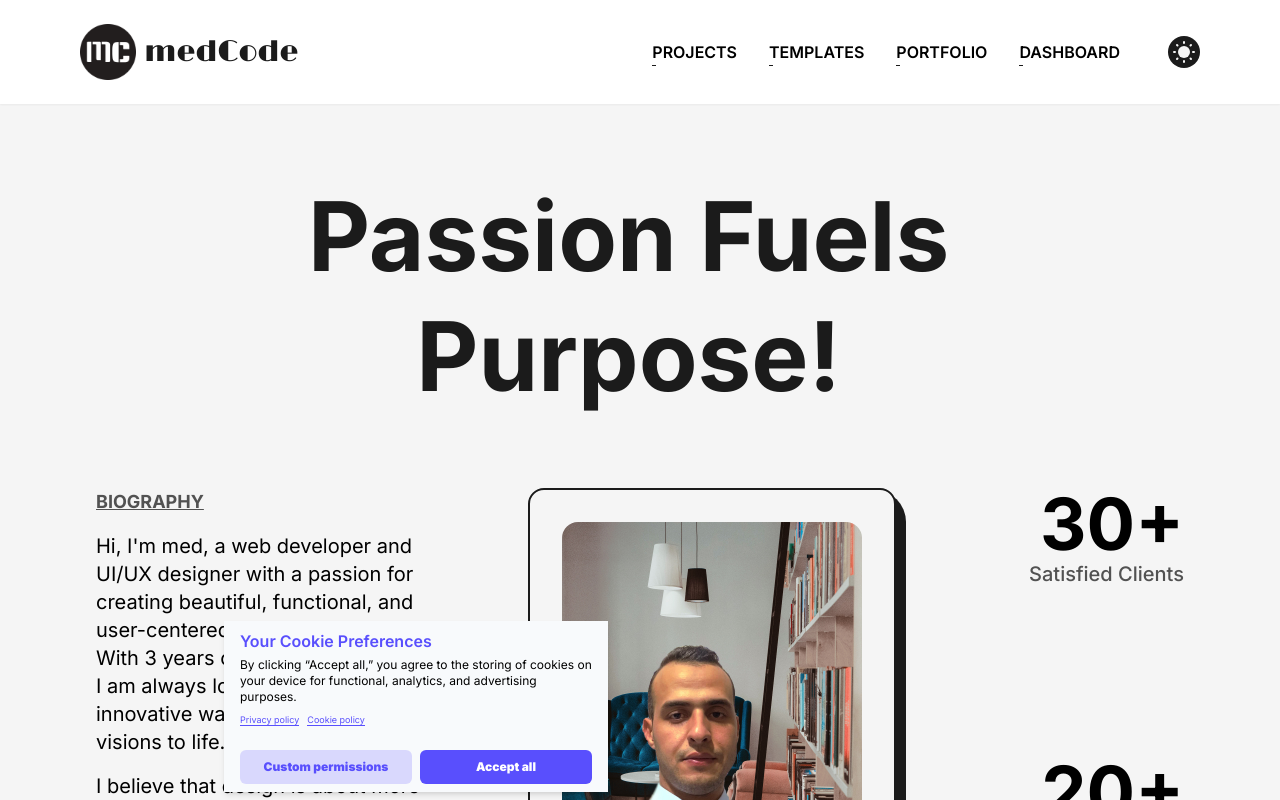
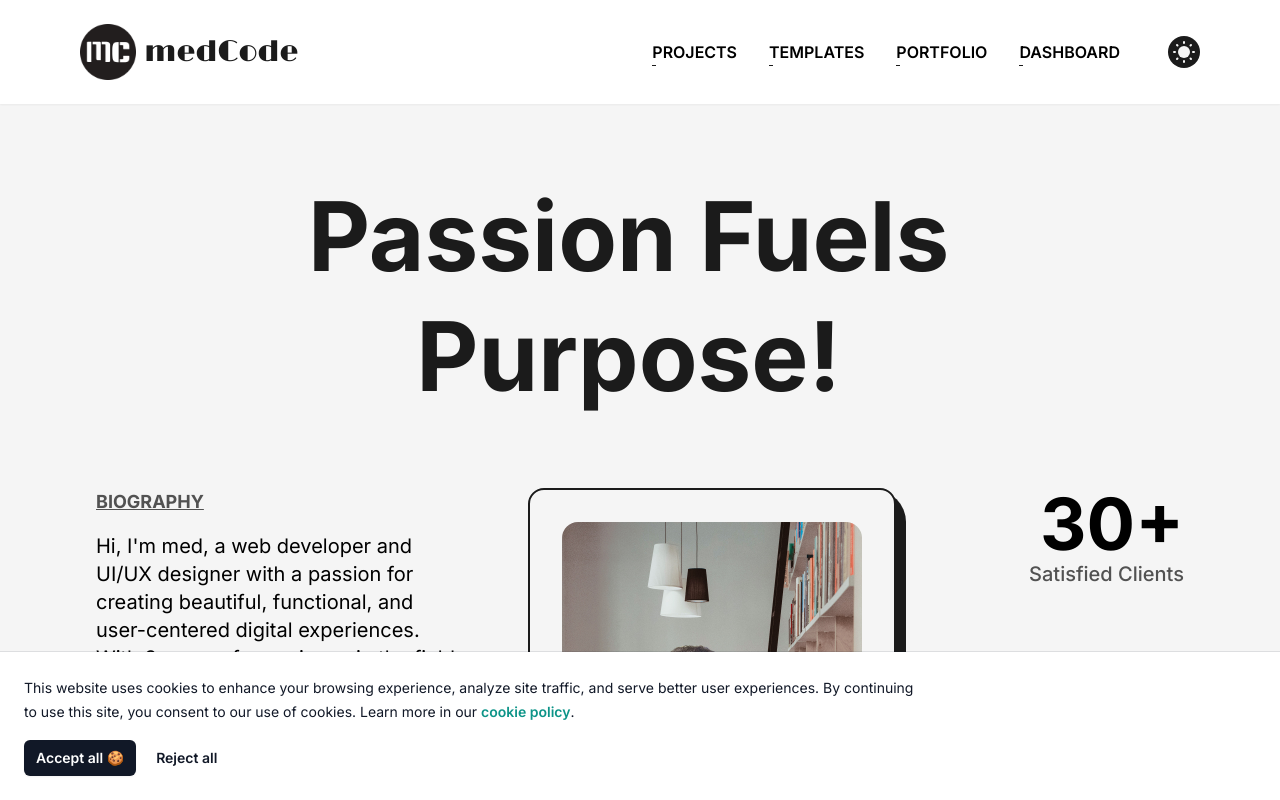
Before and after one commit to med134/medBlogs, a Next.js app: page /about in a window 1280 px wide. Shown: the top 800 px of the page. Built offline with nearby package versions, Linux system fonts and the light colour scheme; no server answers.

Commit message:
add banner

```diff
--- a/app/components/Cookies.jsx
+++ b/app/components/Cookies.jsx
@@ -3,7 +3,7 @@ import Link from "next/link";
 import { getLocalStorage, setLocalStorage } from "../utils/Helper";
 import { useEffect, useState } from "react";
 export default function CookieBanner() {
-  const [cookieConsent, setCookieConsent] = useState(0);
+  const [cookieConsent, setCookieConsent] = useState(false);
   useEffect(() => {
     const storedCookieConsent = getLocalStorage("cookie_consent", null);
     setCookieConsent(storedCookieConsent);
@@ -19,79 +19,35 @@ export default function CookieBanner() {
     console.log("Cookie Consent: ", cookieConsent);
   }, [cookieConsent]);
   return (
-    <div className={`${cookieConsent != null ? "hidden" : "flex"} fixed w-full bottom-2 left-56 max-w-sm  bg-slate-50 px-4 py-2 shadow-md transition-all duration-500 ease-in-out`}>
-      <div className={`flex flex-col px-0 ltr:lg:pl-10 rtl:lg:pr-10`}>
-        <div className="w-full flex justify-between items-center">
-          <p
-            className="text-md md:text-lg font-semibold m-0"
-            style={{ color: "rgb(89, 79, 253)" }}
+    <div
+      className={`fixed inset-x-0 bottom-0 z-10  ${cookieConsent != null ? "hidden" : "flex"} flex-col justify-between gap-x-8 gap-y-4 bg-white p-6 ring-1 ring-gray-900/10 md:flex-row md:items-center lg:px-8`}
     >
-            Your Cookie Preferences
+      <p class="max-w-4xl text-sm leading-6 text-gray-900">
+        This website uses cookies to enhance your browsing experience, analyze
+        site traffic, and serve better user experiences. By continuing to use
+        this site, you consent to our use of cookies. Learn more in our{" "}
+        <Link className="font-semibold text-teal-600" href="/cookie_privacy">
+          cookie policy
+        </Link>
+        .
       </p>
-        </div>
-        <div className="flex flex-col gap-2 items-stretch ltr:lg:pr-10 rtl:lg:pl-10">
-          <div className="flex-1">
-            <p
-              className="my-1 text-xs md:text-sm"
-              style={{ color: "rgb(0, 0, 0)" }}
+
+      <div className="flex gap-2">
+        <div className="mr-16 flex flex-none items-center gap-x-5">
+          <button
+            onClick={() => setCookieConsent(true)}
+            type="button"
+            className="rounded-md bg-gray-900 px-3 py-2 text-sm font-semibold text-white shadow-sm hover:bg-gray-700 focus-visible:outline focus-visible:outline-2 focus-visible:outline-offset-2 focus-visible:outline-gray-900"
           >
-              By clicking “Accept all,” you agree to the storing of cookies on
-              your device for functional, analytics, and advertising purposes.
-            </p>
-            <div className="flex text-center text-[9px] mt-2 gap-2">
-              <span className="ltr:mr-4 ltr:last:mr-0 rtl:ml-4 rtl:last:ml-0">
-                <Link
-                  href="https://www.termsfeed.com/live/7dd5b916-11dd-4c0c-a1bd-cafb07faf7ac"
-                  target="_blank"
-                  className="no-underline cursor-pointer shrink-0"
-                  style={{
-                    color: "rgb(89, 79, 253)",
-                    borderBottom: "1px solid rgb(89, 79, 253)",
-                  }}
-                >
-                  Privacy policy
-                </Link>
-              </span>
-              <span className="ltr:mr-4 ltr:last:mr-0 rtl:ml-4 rtl:last:ml-0">
-                <Link
-                  href="/cookie_policy"
-                  className="no-underline cursor-pointer shrink-0"
-                  style={{
-                    color: "rgb(89, 79, 253)",
-                    borderBottom: "1px solid rgb(89, 79, 253)",
-                  }}
-                >
-                  Cookie policy
-                </Link>
-              </span>
-            </div>
-          </div>
-          <div className="flex flex-col justify-around mt-4 lg:mt-0 ltr:lg:pl-14 rtl:lg:pr-14">
-            <div className="flex-1 gap-2  items-center flex my-0">
-              <button
-                onClick={() => setCookieConsent(0)}
-                className="flex-1 lg:flex-none ltr:mr-2 rtl:ml-2 flex justify-center items-center text-center cursor-pointer px-2 md:px-4 py-2 border border-transparent text-xs leading-4 font-black"
-                style={{
-                  backgroundColor: "rgba(89, 79, 253, 0.2)",
-                  color: "rgb(89, 79, 253)",
-                  borderRadius: "0.375rem",
-                }}
-              >
-                <span>Custom permissions</span>
+            Accept all 🍪
           </button>
           <button
-                onClick={() => setCookieConsent(1)}
-                className="flex-1 lg:flex-none flex justify-center items-center text-center cursor-pointer px-2 md:px-4 py-2 border border-transparent text-xs leading-4 font-black"
-                style={{
-                  backgroundColor: "rgb(89, 79, 253)",
-                  color: "rgb(255, 255, 255)",
-                  borderRadius: "0.375rem",
-                }}
+            onClick={() => setCookieConsent(false)}
+            type="button"
+            className="text-sm font-semibold leading-6 text-gray-900"
           >
-                <span>Accept all</span>
+            Reject all
           </button>
-            </div>
-          </div>
         </div>
       </div>
     </div>
```
Lines whose indentation alone changed are shown as unchanged.
